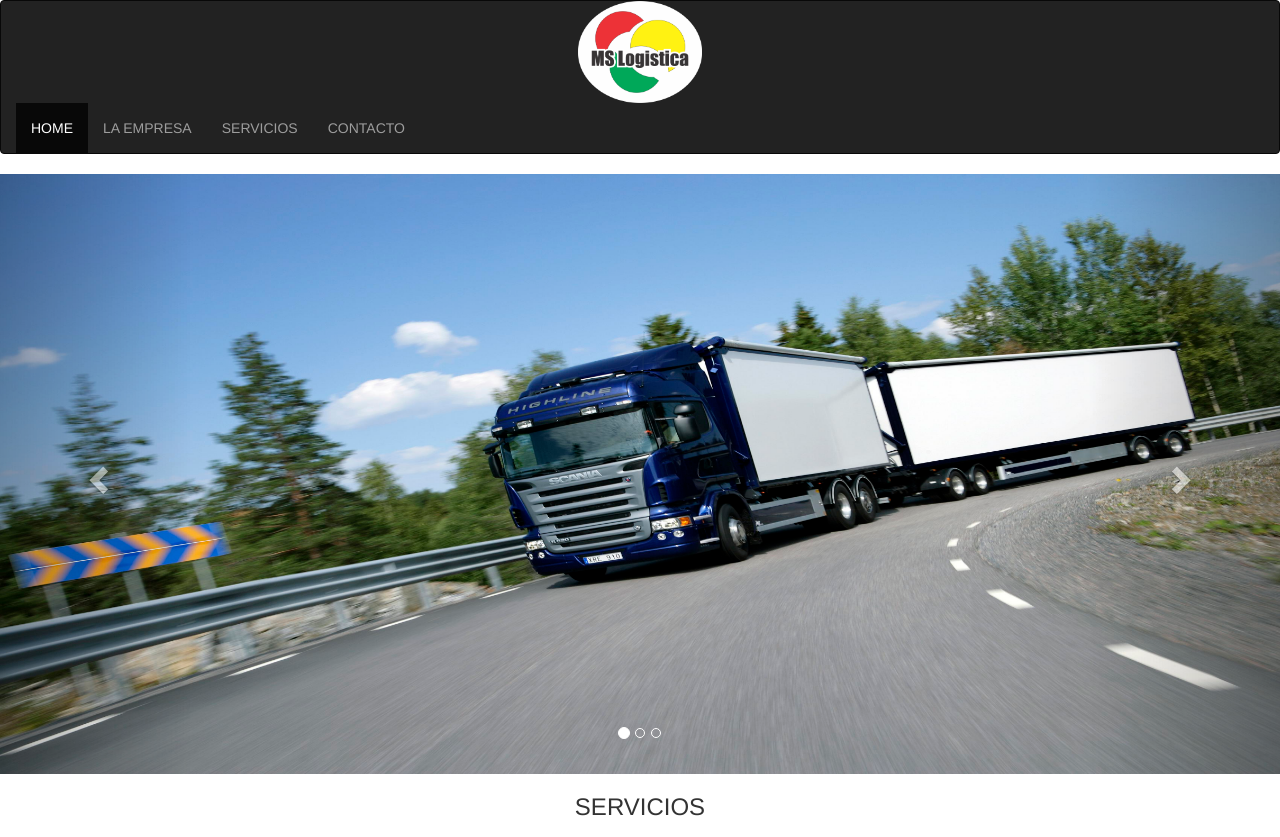
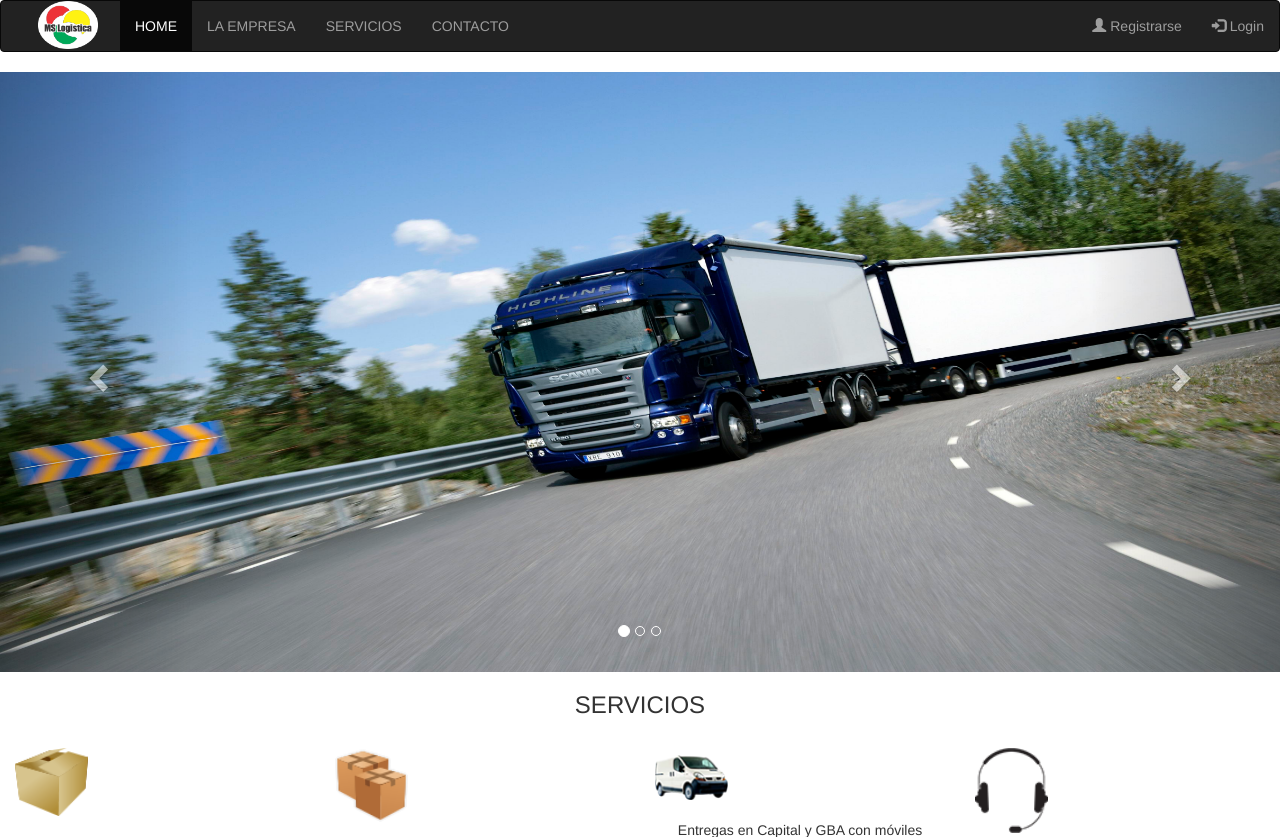
Before and after one commit to ProgramacionWebII/LogIkw, a PHP site: page / in a window 1280 px wide. Shown: the top 837 px of the page. Run offline with PHP 8.4, Linux system fonts and the light colour scheme; some libraries are stand-ins or nearby versions.

Commit message:
agrego estilo al navegador

```diff
--- a/css/home.css
+++ b/css/home.css
@@ -10,3 +10,7 @@ img{
 	width: 100%;
 	max-height: 600px;
 }
+
+.navbar-header img{
+	width: 80%;
+}
--- a/index.php
+++ b/index.php
@@ -12,16 +12,20 @@
 <body>
 
 <nav class="navbar navbar-inverse">
-  <div class="container-fluid">
-    <div class="navbar-header">
-     <img src="image/logo.png" width="10%">
+  <div class="container-fluid col-sm-12">
+    <div class="navbar-header col-sm-1">
+     <img src="image/logo.png">
     </div>
-    <ul class="nav navbar-nav">
+    <ul class="nav navbar-nav col-sm-8">
       <li class="active"><a href="#">HOME</a></li>
 	  <li><a href="#">LA EMPRESA</a></li>
       <li><a href="#">SERVICIOS</a></li>
       <li><a href="#">CONTACTO</a></li>
     </ul>
+	<ul class="nav navbar-nav navbar-right">
+		<li><a href="#"  data-toggle="modal" data-target="#registro"><span class="glyphicon glyphicon-user"></span> Registrarse</a></li>
+		<li><a href="#" data-toggle="modal" data-target="#login"><span class="glyphicon glyphicon-log-in" ></span> Login</a></li>
+	</ul>
   </div>
 </nav>
 
```
